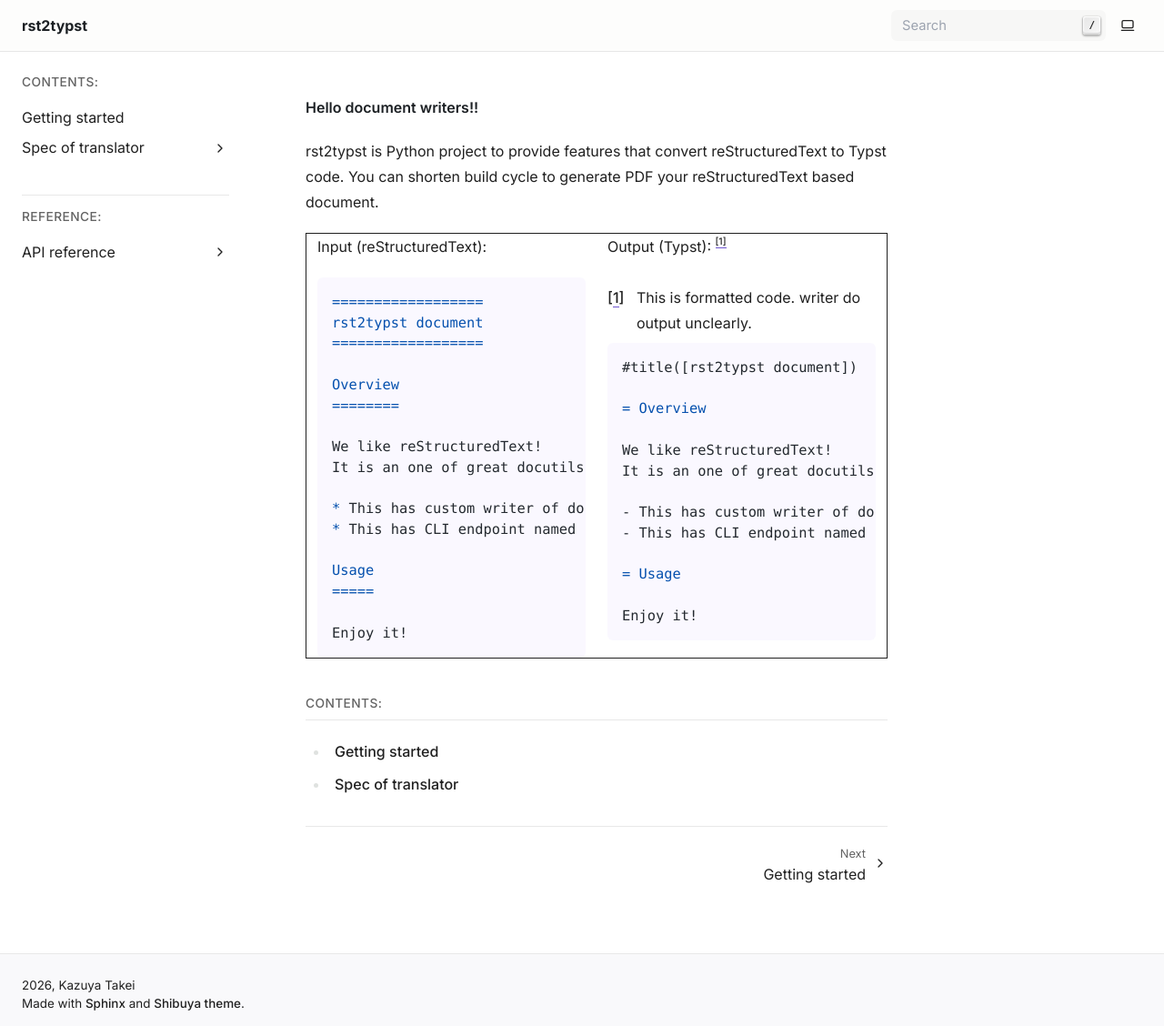
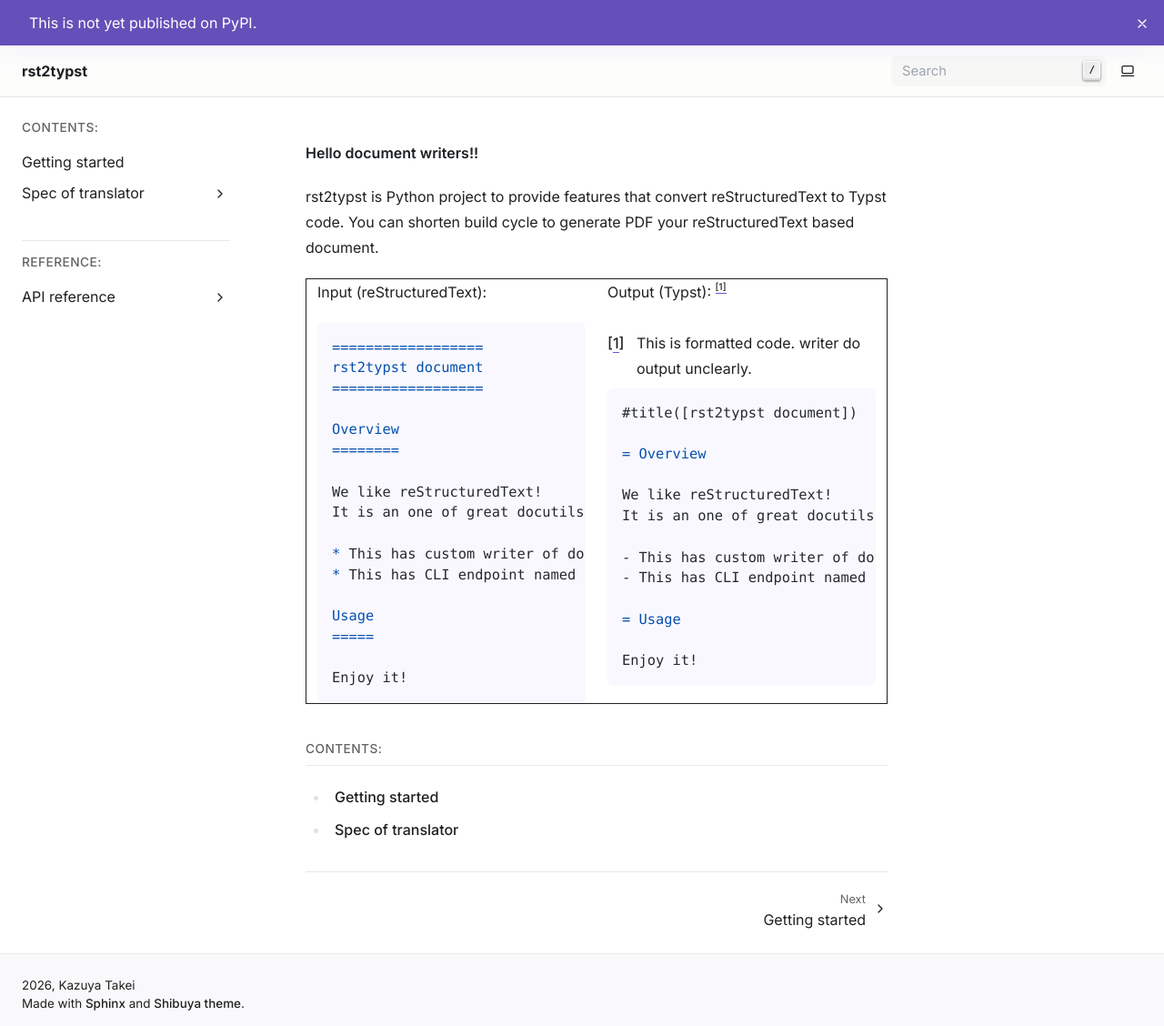
Before and after one commit to atsphinx/rst2typst, a Sphinx documentation site: the page built from docs/index.rst, in a window 1280 px wide and 1128 px high. Shown: the whole window at 91% size. Built offline with Sphinx 7.4.7, drawn with Linux system fonts in a browser that asks for light colours; pages that are not in the unit, such as notebooks, are missing from menus.

Commit message:
doc: Add global announcement that is not published yet

```diff
--- a/docs/conf.py
+++ b/docs/conf.py
@@ -19,10 +19,12 @@
 templates_path = ["_templates"]
 exclude_patterns = ["_build", "Thumbs.db", ".DS_Store"]
 
-
 # -- Options for HTML output
 html_theme = "shibuya"
 html_static_path = ["_static"]
+html_theme_options = {
+    "announcement": "This is not yet published on PyPI.",
+}
 
 # -- Options for extensions
 # sphinx.ext.intersphinx
```
